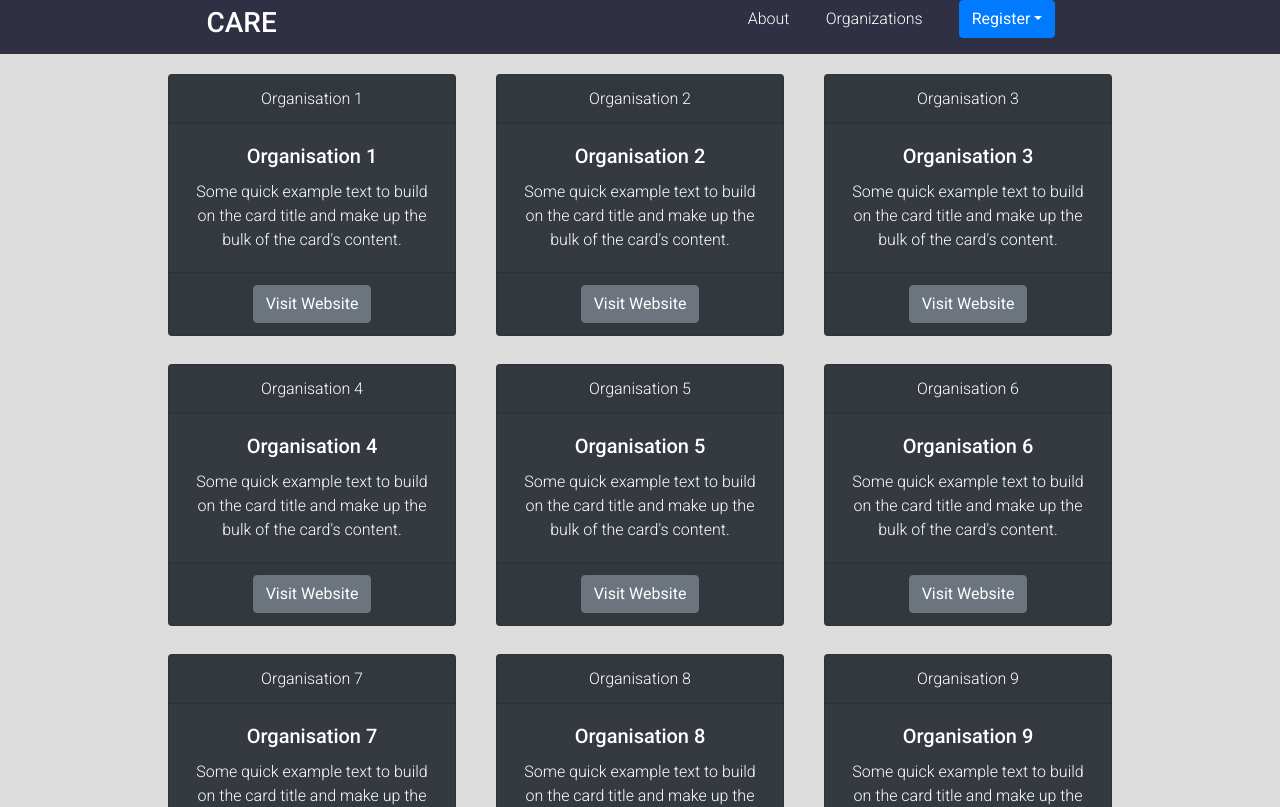
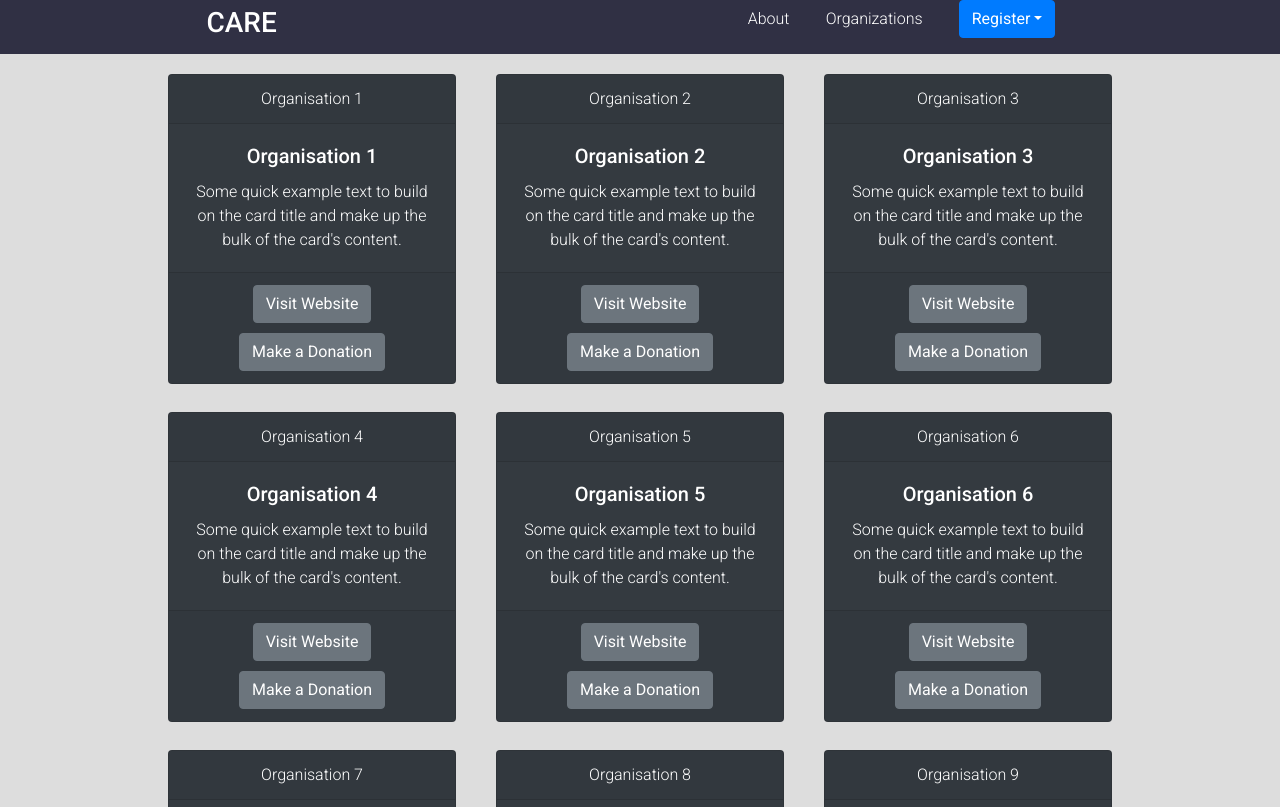
Before and after one commit to Shashvat6264/CARE, a React (Create React App) app: page /org in a window 1280 px wide. Shown: the top 807 px of the page. Built offline with nearby package versions, Linux system fonts and the light colour scheme.

Commit message:
Add donation button

```diff
--- a/src/components/Org.js
+++ b/src/components/Org.js
@@ -34,6 +34,7 @@ function Org() {
           </Card.Body>
           <Card.Footer>
             <Button variant="secondary">Visit Website</Button>
+            <Button variant="secondary" style={{marginTop: "10px"}}>Make a Donation</Button>
           </Card.Footer>
         </Card>
       ))}
@@ -42,3 +43,7 @@ function Org() {
 }
 
 export default Org;
+
+// Description
+// Address
+// Website link
```
